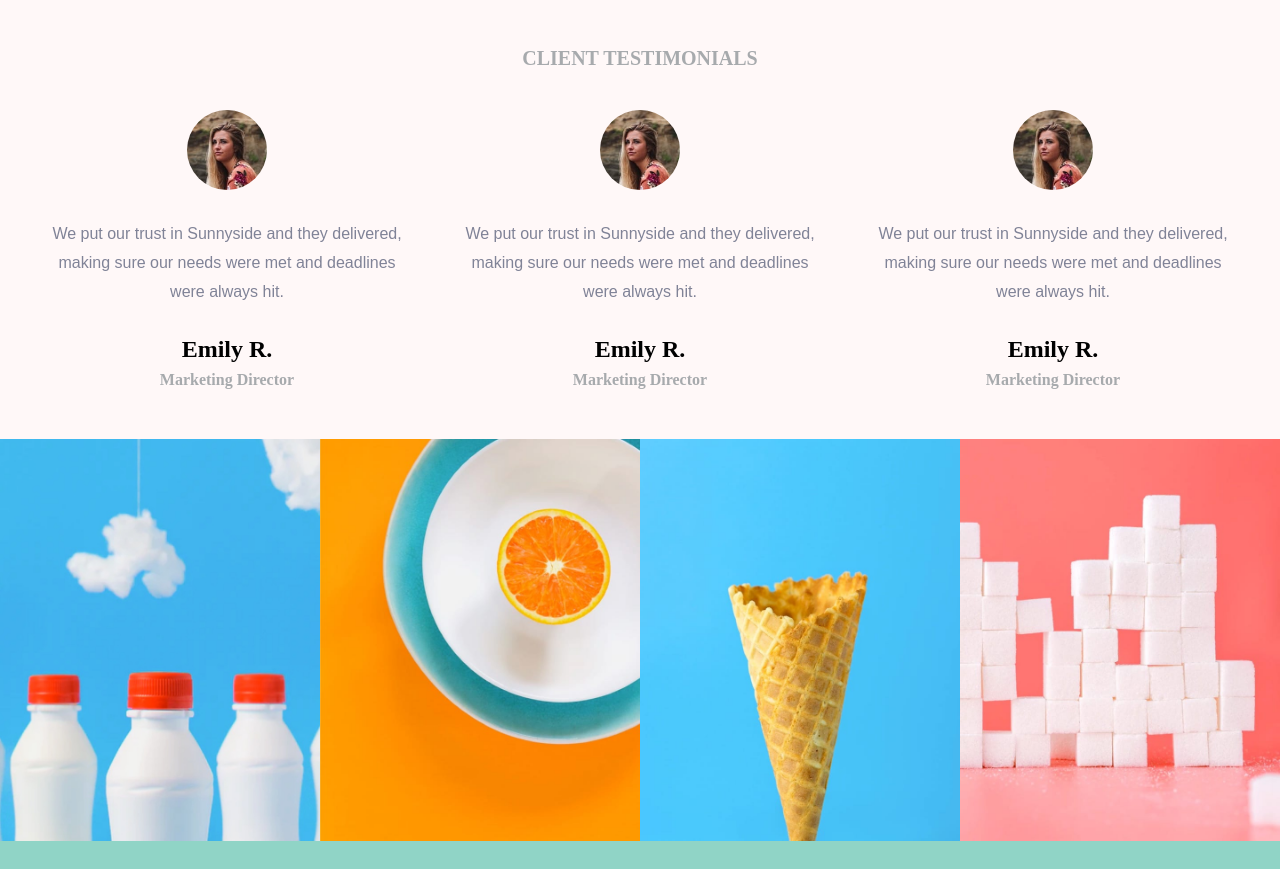
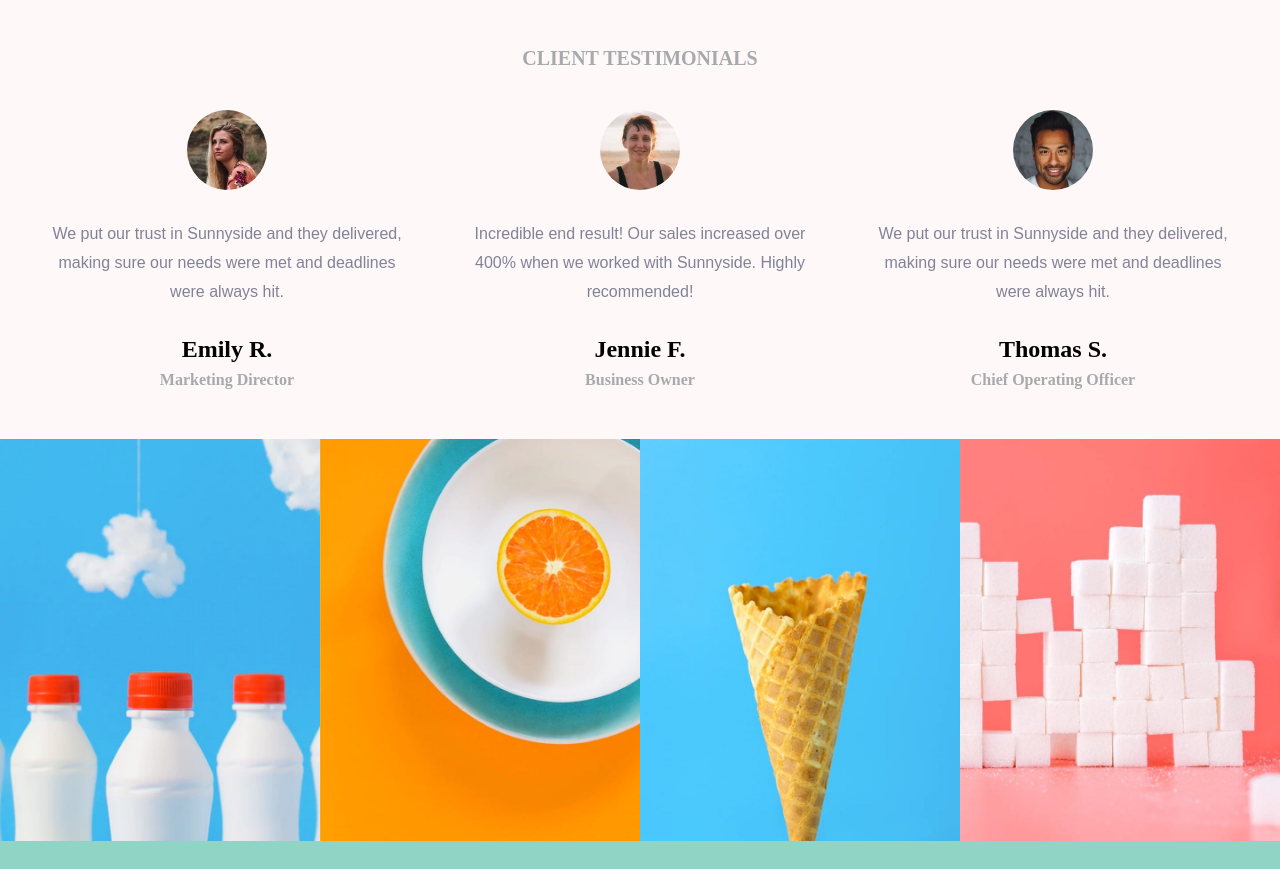
Before and after one commit to shaunvan119/sunnyside-agency-landing-page, a plain HTML site: page index.html in a window 1280 px wide. Shown: the part 1693-2562 px from the top of the page. Drawn offline with Linux system fonts and the light colour scheme.

Commit message:
fixed profile pics and test section

```diff
--- a/index.html
+++ b/index.html
@@ -101,29 +101,28 @@
         </div>
         <div class="client">
                   <div class="client-image">
-                  <img src="images/image-emily.jpg">
+                  <img src="images/image-jennie.jpg">
+             </div>
+                   <p>
+               Incredible end result! Our sales increased over 400% when we worked with Sunnyside. Highly recommended!
+             </p>
+                  <div class="details">
+                  <h2>Jennie F.</h2>
+               <h4>Business Owner</h4>
+             </div>
+
+        </div>
+        <div class="client">
+                  <div class="client-image">
+                  <img src="images/image-thomas.jpg">
              </div>
                    <p>
                We put our trust in Sunnyside and they delivered,
                making sure our needs were met and deadlines were always hit.
              </p>
                   <div class="details">
-                  <h2>Emily R.</h2>
-               <h4>Marketing Director</h4>
-             </div>
-
-        </div>
-        <div class="client">
-                  <div class="client-image">
-                  <img src="images/image-emily.jpg">
-             </div>
-                   <p>
-               We put our trust in Sunnyside and they delivered,
-               making sure our needs were met and deadlines were always hit.
-             </p>
-                  <div class="details">
-                  <h2>Emily R.</h2>
-               <h4>Marketing Director</h4>
+                  <h2>Thomas S.</h2>
+               <h4>Chief Operating Officer</h4>
              </div>
 
         </div>
@@ -165,53 +164,5 @@
   </div>
 
 
-
-
- <!-- About
-  Services
-  Projects
-  Contact
-
-  We are creatives
-
-  Transform your brand
-
-
-
-  Learn more
-
-  Stand out to the right audience
-
-
-
-  Learn more
-
-  Graphic design
-  Great design makes you memorable. We deliver artwork that underscores your brand message and captures potential clients’ attention.
-
-  Photography
-  Increase your credibility by getting the most stunning, high-quality photos that improve your business image.
-
-  Client testimonials
-
-
-
-  Sunnyside’s enthusiasm coupled with their keen interest in our brand’s success made it a satisfying and enjoyable experience.
-  Thomas S.
-  Chief Operating Officer
-
-  Incredible end result! Our sales increased over 400% when we worked with Sunnyside. Highly recommended!
-  Jennie F.
-  Business Owner
-
-  About
-  Services
-  Projects
-  Contact
-
-  <div class="attribution">
-    Challenge by <a href="https://www.frontendmentor.io?ref=challenge" target="_blank">Frontend Mentor</a>.
-    Coded by <a href="#">Your Name Here</a>.
-  </div>-->
 </body>
 </html>
```
